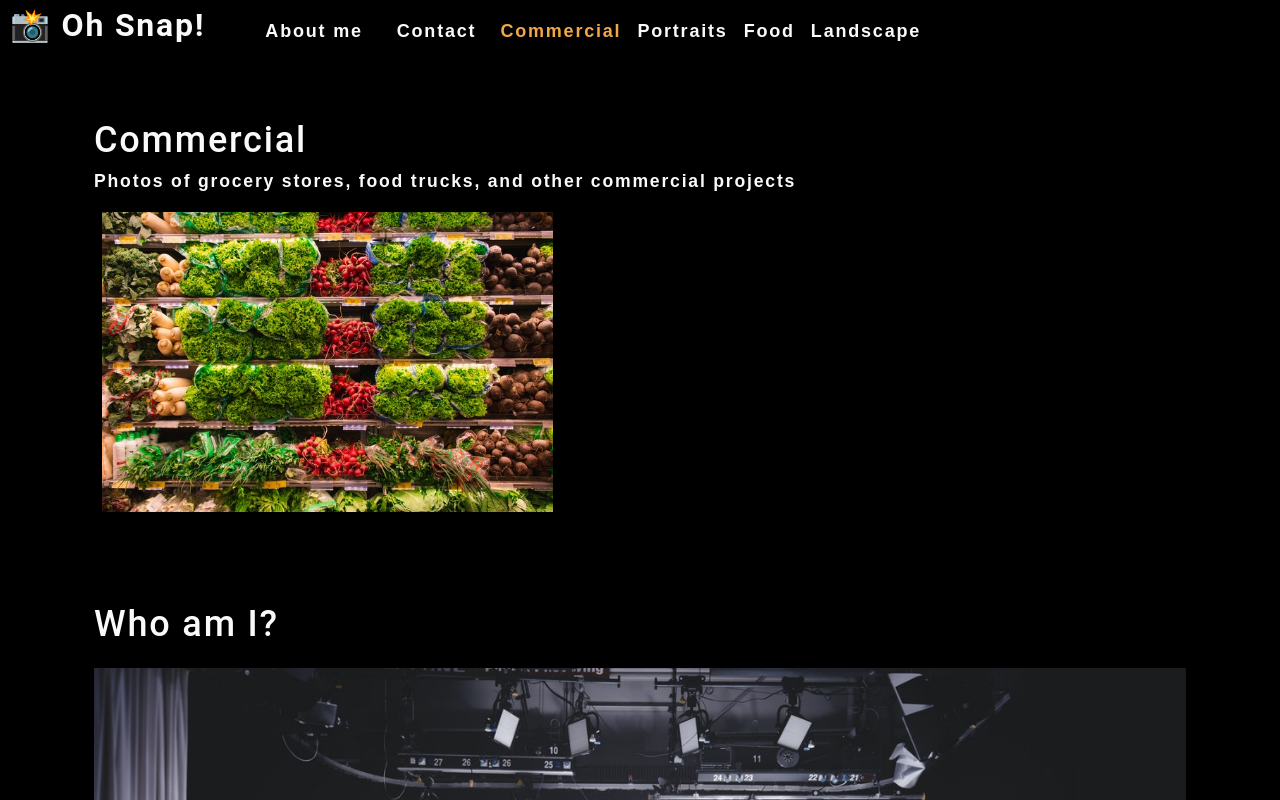
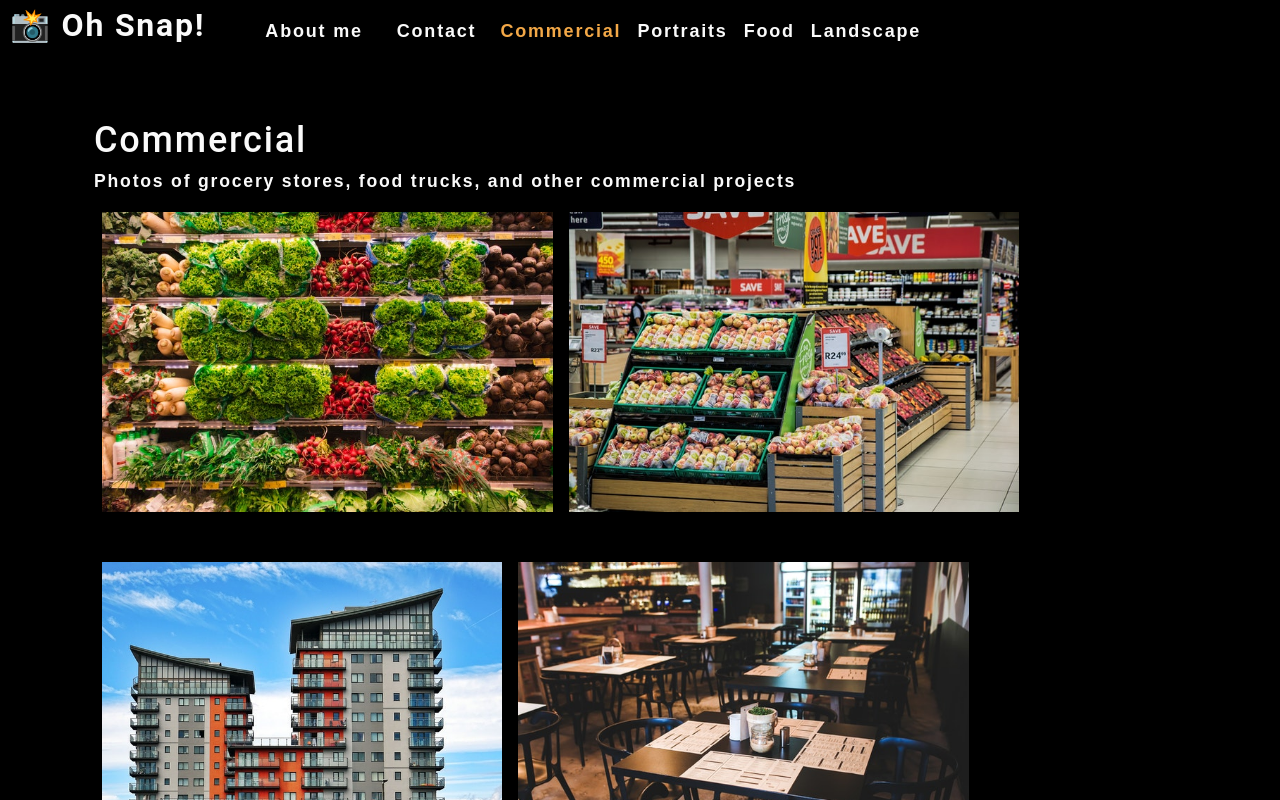
Before and after one commit to ChristopherLawn/photo-port, a React (Create React App) app: page / in a window 1280 px wide. Shown: the top 800 px of the page. Built offline with nearby package versions, Linux system fonts and the light colour scheme.

Commit message:
updated test files & snapshots

```diff
--- a/src/App.js
+++ b/src/App.js
@@ -9,7 +9,7 @@
       name: 'commercial',
       description: 'Photos of grocery stores, food trucks, and other commercial projects',
     },
-    { name: 'portraits', description: 'Portraits of people in my life' },
+    { name: 'portraits', description: 'Portraits of people and animals' },
     { name: 'food', description: 'Delicious delicacies' },
     { name: 'landscape', description: 'Fields, farmhouses, waterfalls, and the beauty of nature' },
   ]);
@@ -25,7 +25,7 @@
       ></Nav>
       <main>
         <div>
-          <Gallery></Gallery>
+          <Gallery currentCategory={currentCategory}></Gallery>
           <About></About>
         </div>
       </main>
--- a/src/components/Gallery/index.js
+++ b/src/components/Gallery/index.js
@@ -1,25 +1,16 @@
-import React from "react";
+import React from 'react';
+import PhotoList from '../PhotoList';
 import { capitalizeFirstLetter } from '../../utils/helpers';
-import photo from "../../assets/small/commercial/0.jpg";
 
-function Gallery(props) {
-    const currentCategory = {
-        name: "commercial",
-        description:
-            "Photos of grocery stores, food trucks, and other commercial projects",
-    };
-    return (
-        <section>
-            <h1>{capitalizeFirstLetter(currentCategory.name)}</h1>
-            <p>{currentCategory.description}</p>
-            <div className="flex-row">
-                <img
-                    src={photo}
-                    alt="Commercial Example"
-                    className="img-thumbnail mx-1"
-                />
-            </div>
-        </section>
-    );
+function Gallery({ currentCategory }) {
+  const { name, description } = currentCategory;
+  return (
+    <section>
+      <h1 data-testid="h1tag">{capitalizeFirstLetter(name)}</h1>
+      <p>{description}</p>
+      <PhotoList category={currentCategory.name} />
+    </section>
+  );
 }
+
 export default Gallery;
--- a/src/components/Nav/index.js
+++ b/src/components/Nav/index.js
@@ -16,7 +16,7 @@
     <header className="flex-row px-1">
       <h2>
         <a data-testid="link" href="/">
-          <span role="img" aria-label="camera"> 📸</span> Oh Snap!
+          <span role="img" aria-label='camera'> 📸</span> Oh Snap!
         </a>
       </h2>
       <nav>
--- /dev/null
+++ b/src/components/PhotoList/index.js
@@ -0,0 +1,122 @@
+import React, { useState } from 'react';
+// import Modal from '../Modal';
+
+const PhotoList = ({ category }) => {
+
+    const [photos] = useState([
+        {
+            name: 'Grocery aisle',
+            category: 'commercial',
+            description: 'Lorem ipsum dolor sit amet, consectetur adipiscing elit. Nunc ultricie',
+        },
+        {
+            name: 'Grocery booth',
+            category: 'commercial',
+            description: 'Lorem ipsum dolor sit amet, consectetur adipiscing elit. Nunc ultricie',
+        },
+        {
+            name: 'Building exterior',
+            category: 'commercial',
+            description: 'Lorem ipsum dolor sit amet, consectetur adipiscing elit. Nunc ultricie',
+        },
+        {
+            name: 'Restaurant table',
+            category: 'commercial',
+            description: 'Lorem ipsum dolor sit amet, consectetur adipiscing elit. Nunc ultricie',
+        },
+        {
+            name: 'Cafe interior',
+            category: 'commercial',
+            description: 'Lorem ipsum dolor sit amet, consectetur adipiscing elit. Nunc ultricie',
+        },
+        {
+            name: 'Cat green eyes',
+            category: 'portraits',
+            description: 'Lorem ipsum dolor sit amet, consectetur adipiscing elit. Nunc ultricie',
+        },
+        {
+            name: 'Green parrot',
+            category: 'portraits',
+            description: 'Lorem ipsum dolor sit amet, consectetur adipiscing elit. Nunc ultricie',
+        },
+        {
+            name: 'Yellow macaw',
+            category: 'portraits',
+            description: 'Lorem ipsum dolor sit amet, consectetur adipiscing elit. Nunc ultricie',
+        },
+        {
+            name: 'Pug smile',
+            category: 'portraits',
+            description: 'Lorem ipsum dolor sit amet, consectetur adipiscing elit. Nunc ultricie',
+        },
+        {
+            name: 'Pancakes',
+            category: 'food',
+            description: 'Lorem ipsum dolor sit amet, consectetur adipiscing elit. Nunc ultricie',
+        },
+        {
+            name: 'Burrito',
+            category: 'food',
+            description: 'Lorem ipsum dolor sit amet, consectetur adipiscing elit. Nunc ultricie',
+        },
+        {
+            name: 'Scallop pasta',
+            category: 'food',
+            description: 'Lorem ipsum dolor sit amet, consectetur adipiscing elit. Nunc ultricie',
+        },
+        {
+            name: 'Burger',
+            category: 'food',
+            description: 'Lorem ipsum dolor sit amet, consectetur adipiscing elit. Nunc ultricie',
+        },
+        {
+            name: 'Fruit bowl',
+            category: 'food',
+            description: 'Lorem ipsum dolor sit amet, consectetur adipiscing elit. Nunc ultricie',
+        },
+        {
+            name: 'Green river',
+            category: 'landscape',
+            description: 'Lorem ipsum dolor sit amet, consectetur adipiscing elit. Nunc ultricie',
+        },
+        {
+            name: 'Docks',
+            category: 'landscape',
+            description: 'Lorem ipsum dolor sit amet, consectetur adipiscing elit. Nunc ultricie',
+        },
+        {
+            name: 'Panoramic village by sea',
+            category: 'landscape',
+            description: 'Lorem ipsum dolor sit amet, consectetur adipiscing elit. Nunc ultricie',
+        },
+        {
+            name: 'Domestic landscape',
+            category: 'landscape',
+            description: 'Lorem ipsum dolor sit amet, consectetur adipiscing elit. Nunc ultricie',
+        },
+        {
+            name: 'Park bench',
+            category: 'landscape',
+            description: 'Lorem ipsum dolor sit amet, consectetur adipiscing elit. Nunc ultricie',
+        },
+    ]);
+
+    const currentPhotos = photos.filter((photo) => photo.category === category);
+
+    return (
+        <div>
+            <div className="flex-row">
+                {currentPhotos.map((image, i) => (
+                    <img
+                        src={require(`../../assets/small/${category}/${i}.jpg`)}
+                        alt={image.name}
+                        className="img-thumbnail mx-1"
+                        key={image.name}
+                    />
+                ))}
+            </div>
+        </div>
+    );
+};
+
+export default PhotoList;
```
Also changed, not shown: 2 other files (tests, documents, lock files or other folders).
